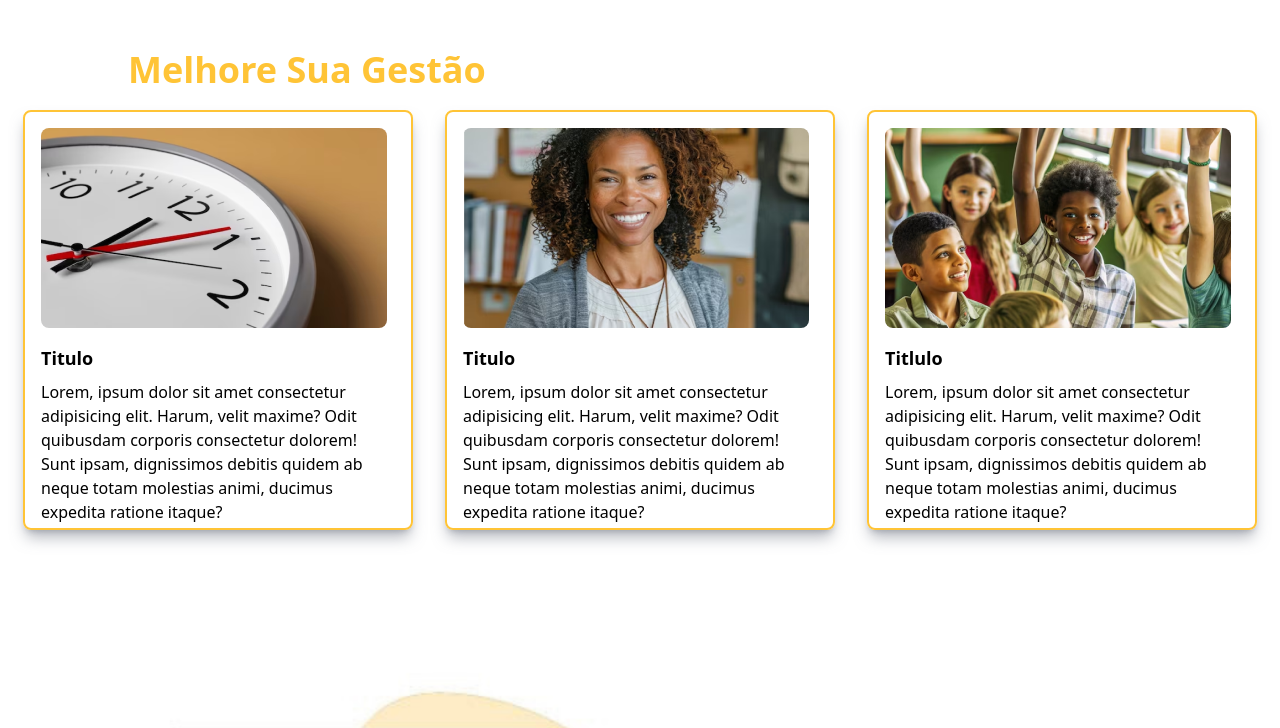
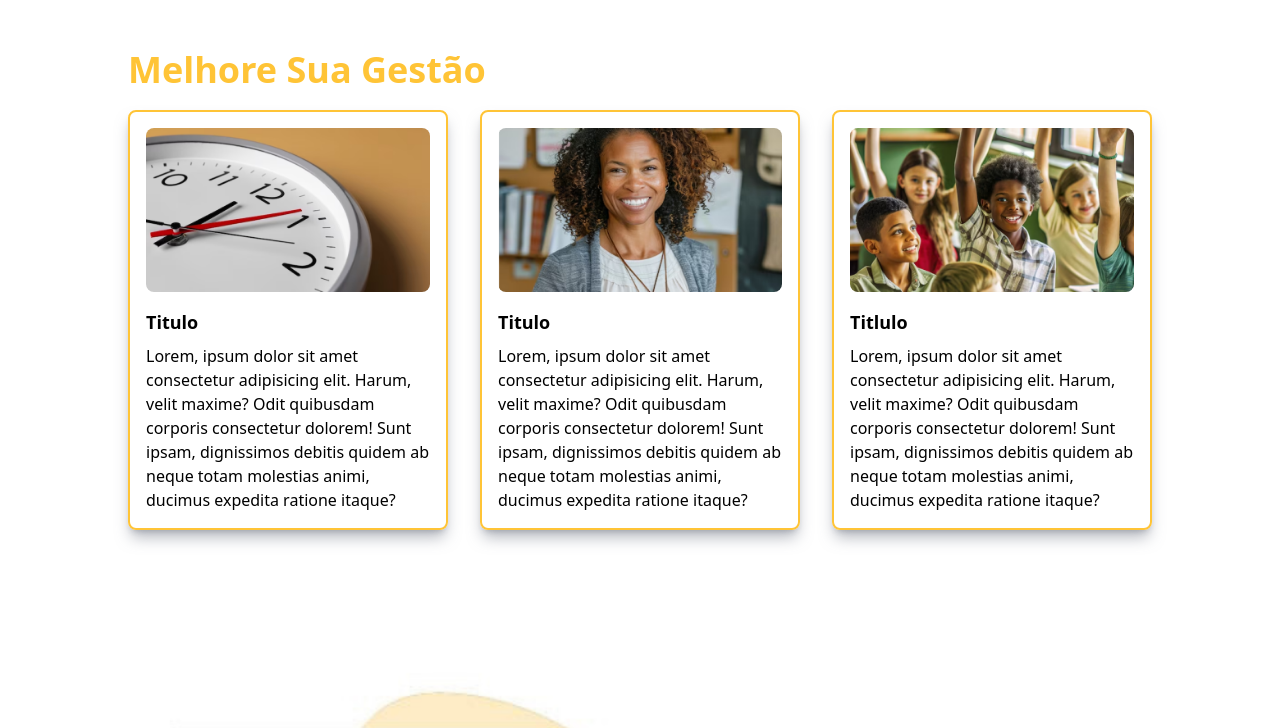
Before and after one commit to Insiges/FrontEnd-Gesco, a React (Vite) app: page /landingPage in a window 1280 px wide. Shown: the part 511-1239 px from the top of the page. Built offline with nearby package versions, Linux system fonts and the light colour scheme; a web font is replaced by a local one.

Commit message:
fix: tamanho dos cards em telas menores

```diff
--- a/src/pages/landingPage/components/SecondSection.jsx
+++ b/src/pages/landingPage/components/SecondSection.jsx
@@ -12,7 +12,7 @@ const SecondSection = () => {
 				</h1>
 			</div>
 
-			<div className="flex flex-col md:flex-row justify-center items-center md:items-start space-y-4 md:space-y-0 md:space-x-8 mt-5 w-full md:w-auto">
+			<div className="flex flex-col md:flex-row justify-center items-center md:items-start space-y-4 md:space-y-0 md:space-x-8 mt-5 w-full md:w-auto mx-32">
 				<Card
 					imageSrc={image01}
 					title="Titulo"
--- a/src/pages/landingPage/components/card.jsx
+++ b/src/pages/landingPage/components/card.jsx
@@ -1,10 +1,10 @@
 const Card = ({ imageSrc, title, text }) => {
 	return (
-		<div className="border-2 border-yellow rounded-lg w-[390px] h-[420px] p-4 shadow-lg shadow-gray-500/50">
+		<div className="border-2 border-yellow rounded-lg p-4 shadow-lg shadow-gray-500/50 w-full max-w-md md:max-w-lg lg:max-w-xl">
 			<img
 				src={imageSrc}
 				alt={title}
-				className="w-[346px] h-[200px] rounded-lg mb-4"
+				className="w-full h-auto rounded-lg mb-4"
 			/>
 			<div className="card-body">
 				<h5 className="card-title text-lg font-bold mb-2">{title}</h5>
--- a/src/pages/landingPage/components/footer.jsx
+++ b/src/pages/landingPage/components/footer.jsx
@@ -9,7 +9,7 @@ const Footer = () => {
 			<div className="mt-8 mb-8 flex flex-col items-center">
 				<img src={logo} alt="" className="w-20 h-20" />
 
-				<div className="flex flex-col md:flex-row md:space-x-64 mt-4 ">
+				<div className="flex flex-col space-x-0 md:flex-row md:space-x-32 mt-4 ">
 					<div className="mb-4 md:mb-0">
 						<h1 className="text-gray-900 text-xl items-center text-center md:text-start font-semibold font-alatsi">
 							Quick Link
```
